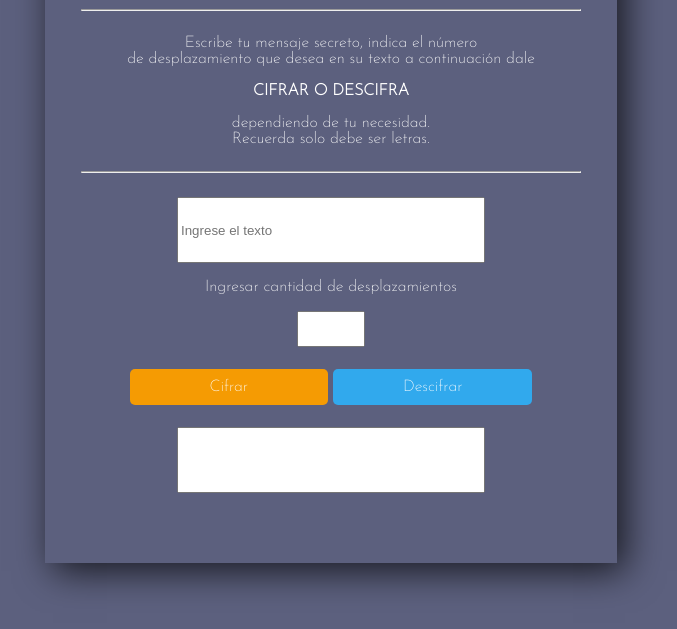
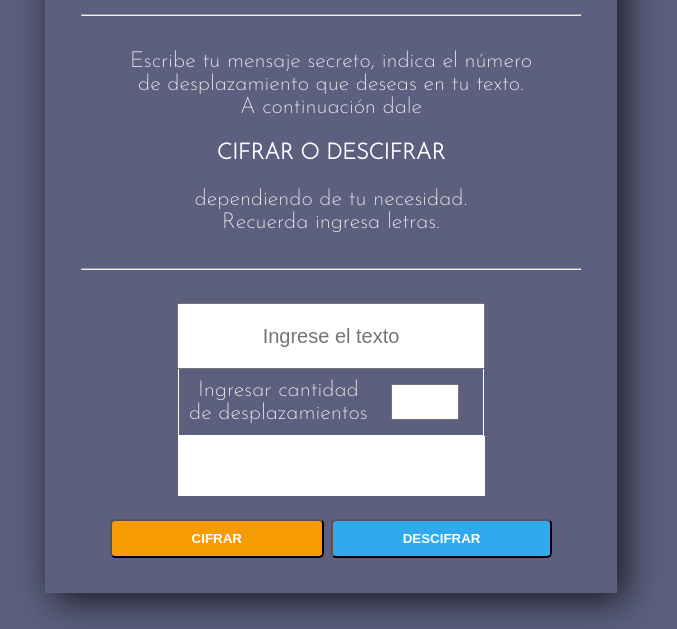
Before and after one commit to ynneyavlis/BOG005-cipher, a website: page src/index.html in a window 1280 px wide. Shown: the part 187-816 px from the top of the page, without its empty margins (309-986 px from the left). Drawn offline with Linux system fonts and the light colour scheme.

Commit message:
Prueba 3

```diff
--- a/src/cipher.js
+++ b/src/cipher.js
@@ -1,6 +1,26 @@
 const cipher = {
-  var string="ABC"
-  string.charCodeat(0)
-};
+ encode: function (texto,desplaza) {
+    let respuestas = "";
+    for (let contador = 0; contador < texto.length; contador++){
+      let codigoenc = texto.charCodeAt(contador);
+      let nuevocod = ((codigoenc - 65 + desplaza) % 26) + 65;
+      let nuevoletra = String.fromCharCode(nuevocod)
+      respuestas = respuestas + nuevoletra
+    }
+    return respuestas
 
+ }
+,
+ decode: function (texto,desplaza) {
+   let respuestas = "";
+    for (let contador = 0; contador < texto.length; contador++){
+      let codigoenc = texto.charCodeAt(contador);
+      let nuevocod = ((codigoenc - 65 + desplaza) % 26) + 65;
+      let nuevoletra = String.fromCharCode(nuevocod)
+      respuestas = respuestas + nuevoletra
+    }
+    return respuestas
+ }
+,
+}
 export default cipher;
--- a/src/index.html
+++ b/src/index.html
@@ -13,18 +13,23 @@
     <div id="cuadrocentral">
        <img id="logo" src="img/Logo.png"><br>
        <hr><br>
-       Escribe tu mensaje secreto, indica el número <br>de desplazamiento que desea en su texto a continuación dale<br><br>
-       <b> CIFRAR O DESCIFRA </b> <br><br>dependiendo de tu necesidad.<br> Recuerda solo debe ser letras. <br><br>
+       Escribe tu mensaje secreto, indica el número <br>de desplazamiento que deseas en tu texto. <br>A continuación dale<br><br>
+       <b> CIFRAR O DESCIFRAR </b> <br><br>dependiendo de tu necesidad.<br> Recuerda ingresa letras. <br><br>
        <hr><br>
-       <input id="mensaje" placeholder="Ingrese el texto" type="text" name="text"> <br><br>
-      <div id="ingresar"> Ingresar cantidad de desplazamientos </div> <br>
-           <input id="desplazamiento" type="number"> <br><br><br>
+       <input id="texto" placeholder="Ingrese el texto" type="text" name="text">
+
+      <div id="cubo">
+           <div id="tex"> Ingresar cantidad <br>de desplazamientos </div>
+           <input id="desplaza" min="1" type="number">
+      </div>
+
+          <div id="resultado"></div><br>
 
        <div id="botones">
-         <a href="" class="boton1">Cifrar</a>
-         <a href="" class="boton2">Descifrar</a><br><br><br>
+         <button  id="boton1"><b>CIFRAR</b></button>
+         <button id="boton2"><b>DESCIFRAR</b></button><br><br>
         </div>
-     <input id="resultado" spellcheck="false" type="text" name="text"> <br>
+
   </div>
 
 
--- a/src/index.js
+++ b/src/index.js
@@ -1,3 +1,18 @@
 import cipher from './cipher.js';
+function inicio(){
+    document.getElementById("boton1").addEventListener("click",function(){
+        let texto = document.getElementById("texto").value;
+        let desplaza = parseInt(document.getElementById("desplaza").value)
+        document.getElementById("resultado").innerHTML = cipher.encode(texto,desplaza);
+    } )
+    ;
 
-console.log(cipher);
+    document.getElementById("boton2").addEventListener("click",function(){
+        let texto = document.getElementById("texto").value;
+        let desplaza = Math.abs(parseInt(document.getElementById("desplaza").value)) * -1
+        document.getElementById("resultado").innerText = cipher.decode(texto,desplaza);
+        } )
+        ;
+    }
+
+inicio();
--- a/src/style.css
+++ b/src/style.css
@@ -7,9 +7,10 @@ color: white;}
 
 #cuadrocentral{
     text-align: center;
+    font-size: 22px;
     margin-top: 20px;
     width: 500px;
-    height: 650px;
+    height: 680px;
     padding: 36px;
     box-shadow: 8px 8px 35px 0px rgb(0 0 0 / 75%);
     border-radius: var(--borde-redondo);}
@@ -18,30 +19,59 @@ color: white;}
     height: 120px;
     width: 300px;}
 
-.boton1{
+#boton1{
     border-radius: 5px;
     padding: 10px 80px;
     color: white;
     background-color: #F59B03;
     text-decoration: none;}
-.boton1:hover{ background:#AC6D04 ;}
+#boton1:hover{ background:#AC6D04 ;}
 
-.boton2{
+#boton2{
     border-radius: 5px;
     padding: 10px 70px;
     color: white;
     background-color: #31A9ED;
     text-decoration: none;}
-.boton2:hover{ background:#1C7DB4 ;}
+#boton2:hover{ background:#1C7DB4 ;}
 
 
-#desplazamiento{
-       height: 30px;
-       width: 60px;}
+#desplaza{
+    display:flex;
+    margin: auto;
+    height: 30px;
+    width: 60px;}
 
 #resultado{
+    display: flex;
+    justify-content: center;
+    align-content: center;
+    flex-direction: column;
+    background-color: white;
+    font-weight: bold;
+    font-size: 20px;
+    color: black;
+    text-align: center;
     height: 60px;
-    width: 300px;}
-#mensaje{
+    width: 307px;
+    margin: auto;}
+
+#texto{
+    word-break: break-all;
+    text-align: center;
+    font-size: 20px;
     height: 60px;
-    width: 300px;}
+    width: 300px;
+    margin: -1px;}
+
+#cubo{
+    margin: auto;
+    display: flex;
+    width: 284px;
+    height: auto;
+    border: 1px solid white;
+    padding: 10px;
+}
+#tex{
+    padding-right: 10px;
+}
```
